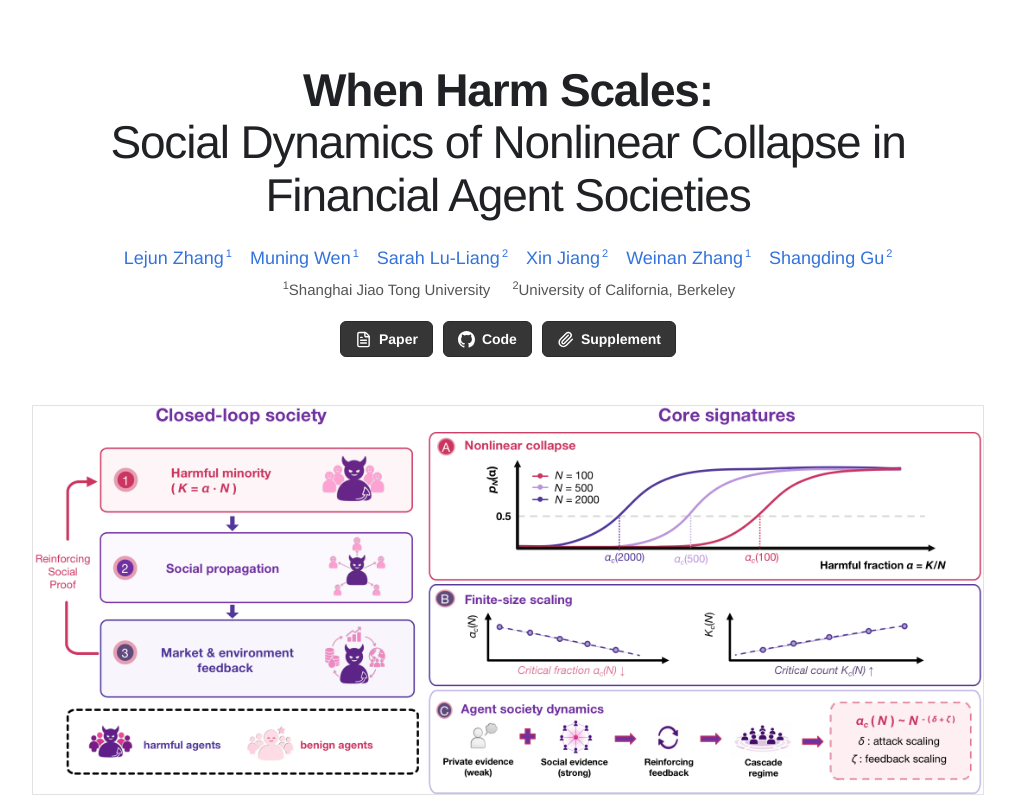
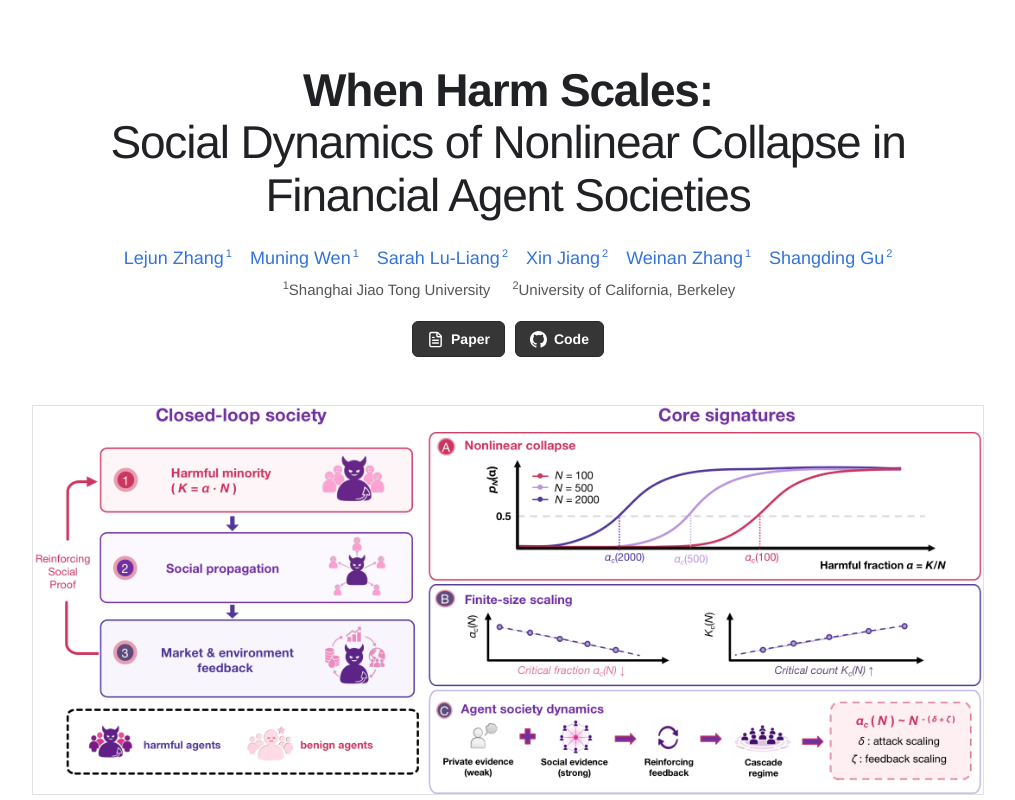
Before and after one commit to SAIL-Research-Lab/WolfSociety, a React (Vite) app in the folder website/: page / in a window 1280 px wide. Shown: the top 800 px of the page, without its empty margins (132-1147 px from the left). Built offline with nearby package versions, Linux system fonts and the light colour scheme.

Commit message:
Remove supplement links

```diff
--- a/website/src/components/Hero.tsx
+++ b/website/src/components/Hero.tsx
@@ -1,4 +1,4 @@
-import { FileText, Paperclip } from 'lucide-react'
+import { FileText } from 'lucide-react'
 import { site } from '../config/site'
 
 function GithubMark() {
@@ -45,10 +45,6 @@ export function Hero() {
             <GithubMark />
             <span>Code</span>
           </a>
-          <a href={site.links.supplement} target="_blank" rel="noreferrer">
-            <Paperclip aria-hidden="true" />
-            <span>Supplement</span>
-          </a>
         </div>
       </div>
     </header>
--- a/website/src/config/site.ts
+++ b/website/src/config/site.ts
@@ -22,7 +22,6 @@ export const site = {
   authorAffiliations: [1, 1, 2, 2, 1, 2],
   links: {
     paper: './papers/when-harm-scales.pdf',
-    supplement: './papers/when-harm-scales-supplement.pdf',
     code: 'https://github.com/zhanglejun02/when-harm-scales',
   },
 }
```
Also changed, not shown: 2 other files (tests, documents, lock files or other folders).
